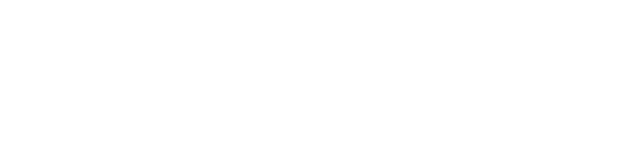
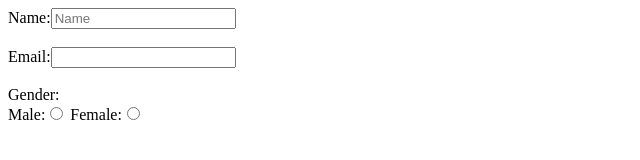
Before and after one commit to acciojob/signup-form-car-Yui18280, a website: page main.html in a window 1280 px wide. Shown: the whole page, without its empty margins (0-640 px from the left). Drawn offline with Linux system fonts and the light colour scheme.

Commit message:
created a submission

```diff
--- a/main.html
+++ b/main.html
@@ -5,7 +5,28 @@
 <head>
 	<link rel="stylesheet" href="styles.css">
 </head>
+<form>
+	<label for="name">
+	Name:<input id="name" type="text" placeholder="Name" required>
+	</label>
+	<br>
+	<br>
+	<label for="email">
 
+	Email:<input id="email" type="email" placeholde="Email">
+	</label>
+	<br>
+	<br>
+	<label for="gender_m,">
+Gender:
+		<br>
+    Male:<input id="gender_m" type="radio" name="Gender" value="male">
+
+		</label>
+	<label for="gender_f">
+		Female:<input id="gender_f" type="radio" name="Gender" value="female">
+	</label>
+</form>
 <body>
 	<!-- the entire body must be written by student -->
     <script type="text/javascript" src="./script.js">
```
